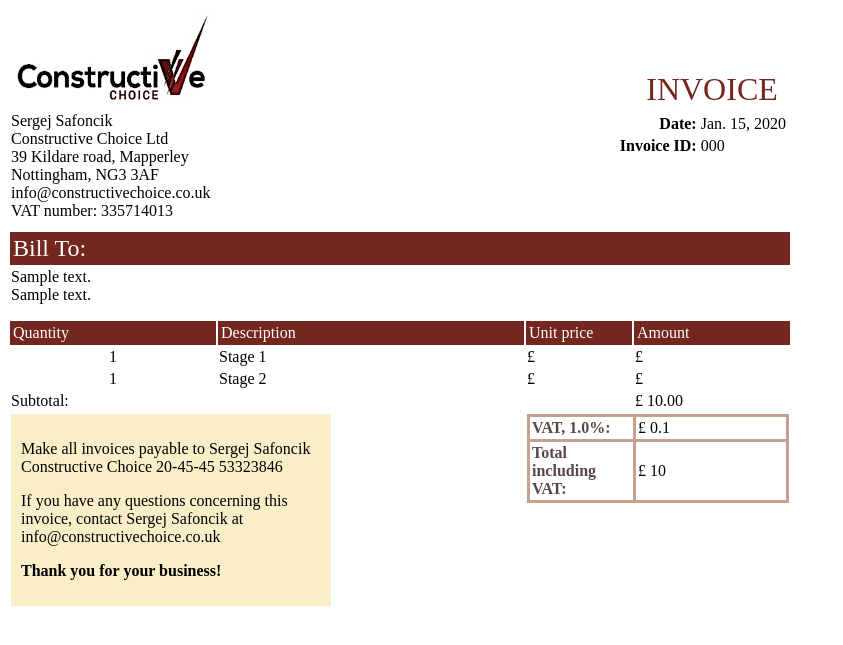
After one commit to yushakov/tables, a Django app: page /list/invoice/1/print/ in a window 1280 px wide. The commit adds this page. Shown: the top 645 px of the page, without its empty margins (0-843 px from the left). Run offline with Django 4.2, Linux system fonts and the light colour scheme; a user stored in the database is signed in; tables that the repository leaves empty hold one stand-in row (values such as "Sample post").

Commit message:
Make a pretty invoice for print.

```diff
--- /dev/null
+++ b/list/static/list/print.css
@@ -0,0 +1,99 @@
+td#logo {
+    /*width: 500px;*/
+}
+
+td#seller_info {
+    padding-bottom: 10px;
+}
+
+td#invoice {
+    font-size: xx-large;
+    vertical-align: bottom;
+    text-align: center;
+    color: #73271f;
+}
+
+td#invoice_info {
+    vertical-align: top;
+}
+
+div#invoice-info-table {
+    float: right;
+}
+
+td#date {
+    text-align: right;
+}
+
+td#invoice_id {
+    text-align: right;
+}
+
+td#bill_to_line {
+    font-size: x-large;
+    text-align: left;
+    color: white;
+    background-color: #73271f;
+    padding: 3px;
+}
+
+td#bill-to-content {
+    padding-bottom: 15px;
+}
+
+td#quantity {
+    width: 200px;
+}
+
+td#description {
+    width: 300px;
+}
+
+td#unit-price {
+    width: 100px;
+}
+
+td#amount {
+    width: 150px;
+}
+
+td.brown-line  {
+    color: white;
+    background-color: #73271f;
+    padding: 3px;
+}
+
+div#notice {
+    width: 300px;
+    padding: 10px;
+    background-color: #f9eec7;
+}
+
+.thank-you {
+    font-weight: bold;
+}
+
+td#vat-total {
+    vertical-align: top;
+}
+
+table#vat-total-table {
+    border-spacing: 0;
+    border-collapse: collapse;
+}
+
+.vat-total-fields {
+    border-style: solid;
+    border-color: #c7a091;
+    padding: 2px;
+}
+
+.vat-total-label {
+    width: 100px;
+    font-weight: bold;
+    color: #594646;
+}
+
+.vat-total-value {
+    width: 150px;
+}
--- a/list/templates/base.html
+++ b/list/templates/base.html
@@ -17,7 +17,9 @@
                 {% if session_expiration %}
                     Session expires on: {{ session_expiration }}&nbsp;&nbsp;
                 {% endif %}
-                <a href="{% url 'logout' %}" id='logout-link'>LOGOUT</a>&nbsp;&nbsp
+                {% if not no_logout_link %}
+                    <a href="{% url 'logout' %}" id='logout-link'>LOGOUT</a>&nbsp;&nbsp
+                {% endif %}
             </p>
             <style>
                 .right-align {
--- /dev/null
+++ b/list/templates/list/print_invoice.html
@@ -0,0 +1,105 @@
+{% extends 'base.html' %}
+{% block title %}Print Invoice{% endblock %}
+{% block content %}
+{% load static %}
+<link rel="stylesheet" href="{% static 'list/print.css' %}">
+<table>
+    <tbody>
+        <tr>
+            <td id='logo' colspan='3'>
+                <img src="{% static 'images/constructive_choice_logo.png' %}" width="200">
+            </td>
+            <td id='invoice'>
+                INVOICE
+            </td>
+        </tr>
+        <tr>
+            <td id='seller_info' colspan='2'>
+                {% comment %}
+                    'Will get it from his account'
+                {% endcomment %}
+                Sergej Safoncik<br>
+                Constructive Choice Ltd<br>
+                39 Kildare road, Mapperley<br>
+                Nottingham, NG3 3AF<br>
+                info@constructivechoice.co.uk<br>
+                VAT number: 335714013<br>
+            </td>
+            <td id='invoice_info' colspan='2'>
+                <div id='invoice-info-table'>
+                    <table>
+                        <tr>
+                            <td id='date'><b>Date:</b></td>
+                            <td>{{ invoice.issue_date }}</td>
+                        </tr>
+                        <tr>
+                            <td id='invoice_id'><b>Invoice ID:</b></td>
+                            <td>{{ invoice.number }}</td>
+                        </tr>
+                    </table>
+                </div>
+            </td>
+        </tr>
+        <tr>
+            <td id='bill_to_line' colspan='4'>
+                Bill To:
+            </td>
+        </tr>
+        <tr>
+            <td id='bill-to-content'>
+                {{ invoice.construct.owner_name_text }}<br>
+                {{ invoice.construct.address_text }}<br>
+            </td>
+        </tr>
+        <tr>
+            <td class='brown-line' id='quantity'>Quantity</td>
+            <td class='brown-line' id='description'>Description</td>
+            <td class='brown-line' id='unit-price'>Unit price</td>
+            <td class='brown-line' id='amount'>Amount</td>
+        </tr>
+        <tr>
+            <td class='light-brown' style='text-align: center'>1</td>
+            <td class='light-brown'>Stage 1</td>
+            <td class='light-brown'>£ </td>
+            <td class='light-brown'>£ </td>
+        </tr>
+        <tr>
+            <td class='just-white' style='text-align: center'>1</td>
+            <td class='just-white'>Stage 2</td>
+            <td class='just-white'>£ </td>
+            <td class='just-white'>£ </td>
+        </tr>
+        <tr>
+            <td colspan='3'>Subtotal:</td>
+            <td>£ {{ invoice.amount }}</td>
+        </tr>
+        <tr>
+            <td colspan='2'>
+                <div id='notice'>
+                    <p>
+                        Make all invoices payable to Sergej Safoncik Constructive Choice 20-45-45 53323846
+                    </p>
+                    <p>
+                        If you have any questions concerning this invoice, contact Sergej Safoncik at info@constructivechoice.co.uk
+                    </p>
+                    <p class='thank-you'>
+                        Thank you for your business!
+                    </p>
+                </div>
+            </td>
+            <td colspan='2' id='vat-total'>
+                <table id='vat-total-table'>
+                    <tr>
+                        <td class='vat-total-fields vat-total-label'>VAT, {{ invoice.construct.vat_percent_num }}%:</td>
+                        <td class='vat-total-fields vat-total-value'>£ {{ vat_from_total }}</td>
+                    </tr>
+                    <tr>
+                        <td class='vat-total-fields vat-total-label'>Total including VAT:</td>
+                        <td class='vat-total-fields vat-total-value'>£ {{ total_and_vat }}</td>
+                    </tr>
+                </table>
+            </td>
+        </tr>
+    </tbody>
+</table>
+{% endblock %}
--- a/list/urls.py
+++ b/list/urls.py
@@ -22,6 +22,7 @@ urlpatterns = [
     path('<int:construct_id>/transactions/', views.transactions, name='transactions'),
     path('invoice/', redirect_to_admin_invoices),
     path('invoice/<int:invoice_id>/', views.view_invoice, name='view_invoice'),
+    path('invoice/<int:invoice_id>/print/', views.print_invoice, name='print_invoice'),
     path('invoice/submit/', views.submit_invoice, name='submit_invoice'),
     path('transaction/', redirect_to_admin_transactions),
     path('transaction/<int:transaction_id>/', views.view_transaction, name='view_transaction'),
--- a/list/views.py
+++ b/list/views.py
@@ -431,6 +431,22 @@ def getTransactions(invoice):
 
 @login_required
 @permission_required("list.view_invoice")
+def print_invoice(request, invoice_id):
+    logger.info(f'USER ACCESS: print_invoice() by {request.user.username}')
+    invoice = get_object_or_404(Invoice, pk=invoice_id)
+    amount = float(invoice.amount)
+    vat_prc = float(invoice.construct.vat_percent_num)
+    vat_from_total = amount * 0.01 * vat_prc
+    total_and_vat = round(amount + vat_from_total)
+    context = {'invoice': invoice,
+               'no_logout_link': True,
+               'vat_from_total': vat_from_total,
+               'total_and_vat': total_and_vat}
+    return render(request, 'list/print_invoice.html', context)
+
+
+@login_required
+@permission_required("list.view_invoice")
 def view_invoice(request, invoice_id):
     logger.info(f'USER ACCESS: view_invoice() by {request.user.username}')
     invoice = get_object_or_404(Invoice, pk=invoice_id)
```
Also changed, not shown: static/images/constructive_choice_logo.png (added).
